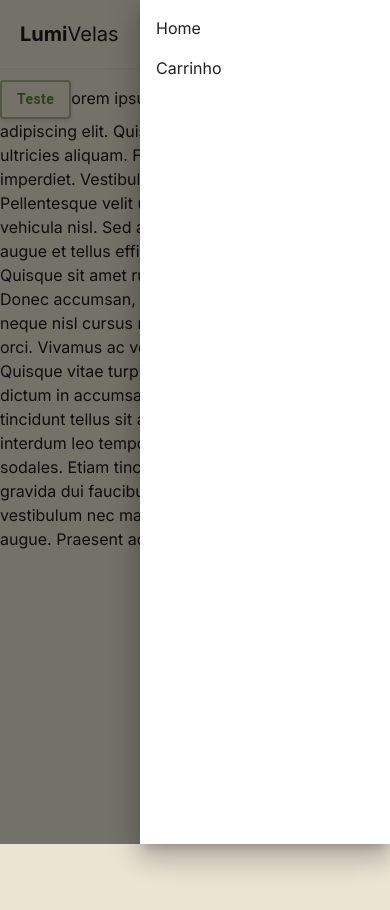
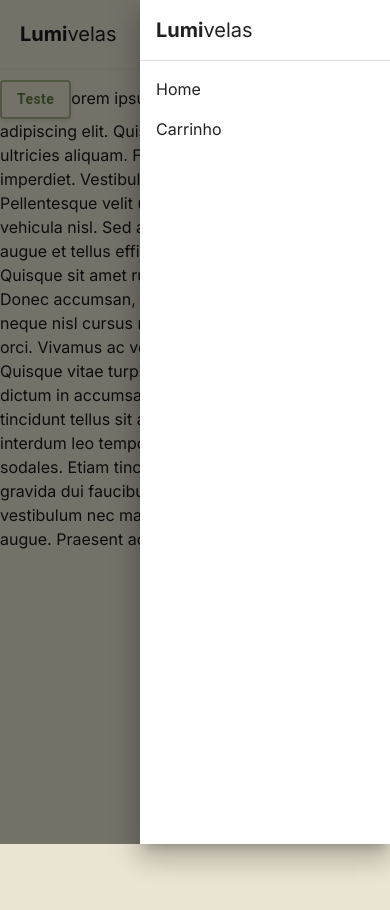
Before and after one commit to lumivelas/lumivelas-app, a Next.js app: page / in a window 390 px wide. Both pictures are taken after a click on the icon 358 px from the left and 34 px from the top of the page. Shown: the top 910 px of the page. Built offline with nearby package versions, Linux system fonts and the light colour scheme; what @mui/material-nextjs would draw is missing.

Commit message:
Created logo

```diff
--- /dev/null
+++ b/src/components/nav/Logo.tsx
@@ -0,0 +1,16 @@
+import React from 'react';
+
+interface Props {
+    className?: string;
+}
+
+const Logo: React.FC<Props> = ({ className }) => {
+
+    return (
+        <div className={className + ' select-none text-xl'}>
+            <strong>Lumi</strong>velas
+        </div>
+    );
+};
+
+export default Logo;
--- a/src/components/nav/NavBar.tsx
+++ b/src/components/nav/NavBar.tsx
@@ -2,6 +2,7 @@ import React, { ReactNode } from 'react'
 import PersonIcon from '@mui/icons-material/Person';
 import Link from 'next/link';
 import NavDrawer from './NavDrawer';
+import Logo from './Logo';
 
 interface Props {
   children: ReactNode;
@@ -11,9 +12,7 @@ const NavBar : React.FC<Props> = ({ children }) => {
   return (
     <>
       <nav className='z-[1000] flex items-center w-full bg-whiteOpacity p-5 fixed top-0 left-0 shadow-sm'>
-          <div className='select-none text-xl'>
-            <strong>Lumi</strong>Velas
-          </div>
+          <Logo />
 
           <div className='hidden md:flex w-full justify-end items-center text-sm font-bold'>
             <Link className='mx-5' href={'/'}>Home</Link>
--- a/src/components/nav/NavDrawer.tsx
+++ b/src/components/nav/NavDrawer.tsx
@@ -1,7 +1,8 @@
-import { Drawer } from '@mui/material';
+import { Divider, Drawer } from '@mui/material';
 import React, { useState } from 'react';
 import NavDrawerItems from './NavDrawerItems';
 import DehazeIcon from '@mui/icons-material/Dehaze';
+import Logo from './Logo';
 
 interface Props {
   className: string;
@@ -14,7 +15,7 @@ const NavDrawer: React.FC<Props> = ({ className }) => {
     setOpen(newOpen);
   };
 
-  const afterClickItem = () => {
+  const onClickItem = () => {
     setOpen(false);
   }
 
@@ -22,7 +23,9 @@ const NavDrawer: React.FC<Props> = ({ className }) => {
     <menu className={className}>
       <DehazeIcon onClick={() => toggleDrawer(true)} />
       <Drawer anchor='right' open={open} onClose={() => toggleDrawer(false)}>
-        <NavDrawerItems locations={[ { href: '/', title: 'Home' }, { href: 'carrinho', title: 'Carrinho' } ]} afterClickItem={afterClickItem} />
+        <Logo className='p-4' />
+        <Divider />
+        <NavDrawerItems locations={[ { href: '/', title: 'Home' }, { href: 'carrinho', title: 'Carrinho' } ]} onClickItem={onClickItem} />
       </Drawer>
     </menu>
   );
--- a/src/components/nav/NavDrawerItems.tsx
+++ b/src/components/nav/NavDrawerItems.tsx
@@ -9,10 +9,10 @@ interface Location {
 
 interface Props {
   locations: Location[];
-  afterClickItem: Function;
+  onClickItem: Function;
 }
 
-const NavDrawerItems: React.FC<Props> = ({ locations, afterClickItem }) => {
+const NavDrawerItems: React.FC<Props> = ({ locations, onClickItem }) => {
   return (
     <Box sx={{ width: 250 }} role="presentation">
         <List>
@@ -20,7 +20,7 @@ const NavDrawerItems: React.FC<Props> = ({ locations, afterClickItem }) => {
                 locations.map((location, index) => (
                     <ListItem key={location.title} disablePadding>
                         <ListItemButton>
-                            <Link href={location.href} onClick={() => afterClickItem()}>
+                            <Link href={location.href} onClick={() => onClickItem()}>
                                 { location.title }
                             </Link>
                         </ListItemButton>
```
